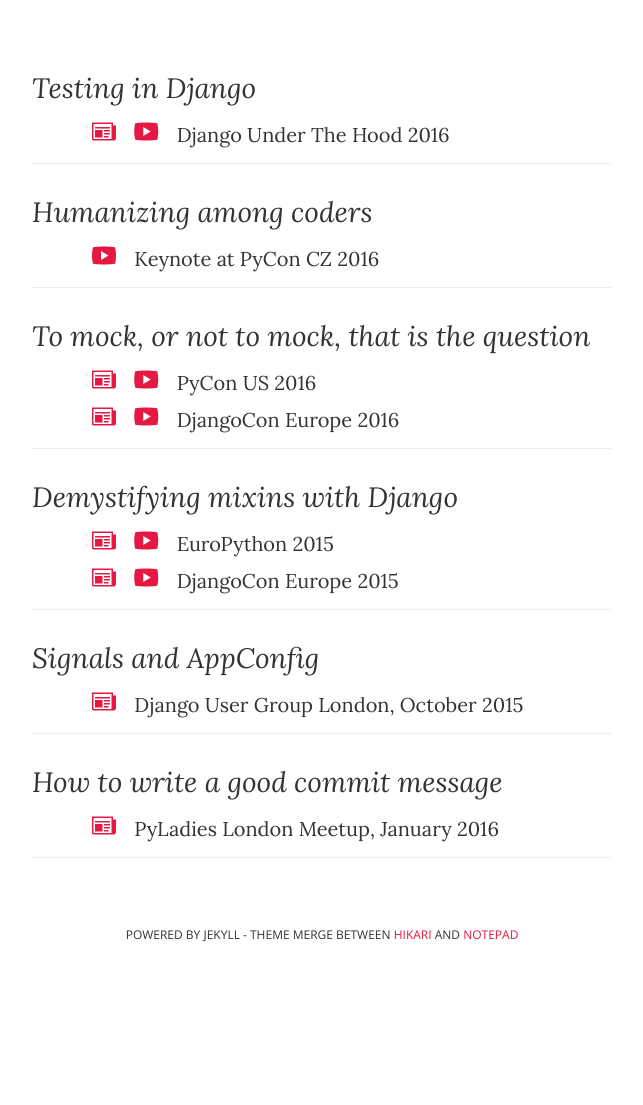
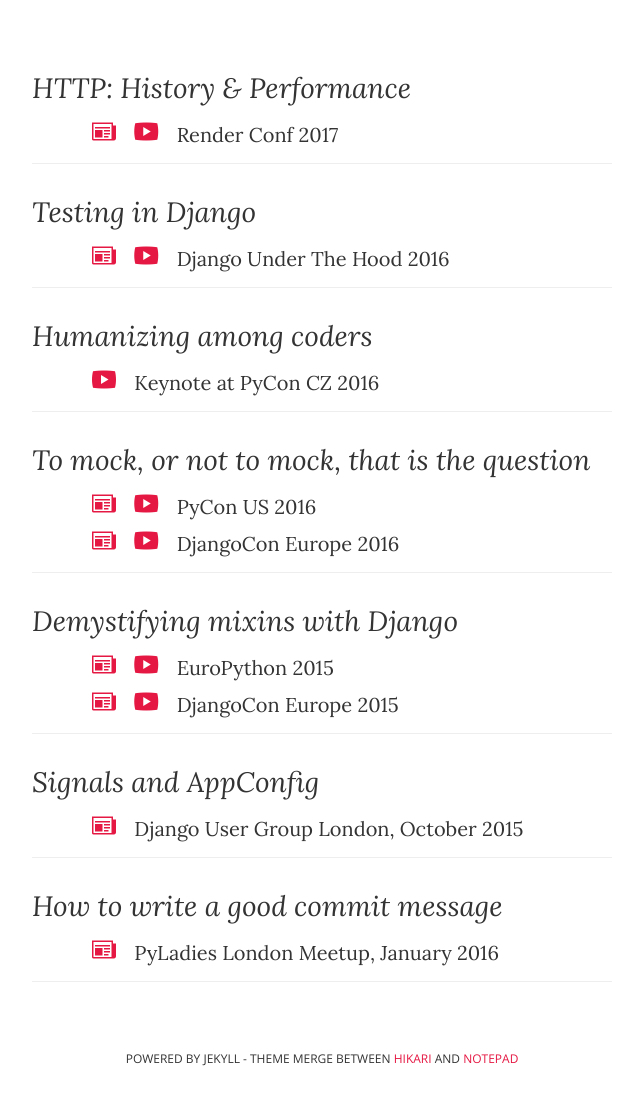
Before and after one commit to ana-balica/ana-balica.github.io, a Jekyll site: the page built from talks.html, in a window 1280 px wide, cut to the strip 613-1722 px from the top of the page. Shown: the top 1105 px of the strip, without its empty margins (318-961 px from the left). Built offline with Jekyll 4.4.1, drawn with Linux system fonts in a browser that asks for light colours; before the commit the page ends 1598 px from its top, so only the background shows below that.

Commit message:
Add HTTP slides and video to talks page

```diff
--- a/talks.html
+++ b/talks.html
@@ -7,10 +7,25 @@
 <div class="posts custom-page-container">
   <h1>Talks</h1>
   <div class="video-wrapper main-talk-video">
-    <iframe src="https://www.youtube.com/embed/npyB5Oz-v-I" frameborder="0" allowfullscreen></iframe>
+    <iframe src="https://www.youtube.com/embed/DtTKF5OcpsU" frameborder="0" allowfullscreen></iframe>
   </div>
 
   <div class="talks">
+    <div class="talk">
+      <p class="title">HTTP: History &amp; Performance</p>
+      <!-- Render Conf 2017 -->
+      <p>
+        <a href="https://speakerdeck.com/anabalica/http-history-and-performance" target="_blank">
+          <span class="icon-newspaper" aria-hidden="true"></span>
+          <span class="screen-reader-text">Slides</span>
+        </a>
+        <a href="https://youtu.be/DtTKF5OcpsU" target="_blank">
+          <span class="icon-play" aria-hidden="true"></span>
+          <span class="screen-reader-text">Video</span>
+        </a> Render Conf 2017
+      </p>
+    </div>
+
     <div class="talk">
       <p class="title">Testing in Django</p>
       <!-- Django Under The Hood 2016 -->
```
